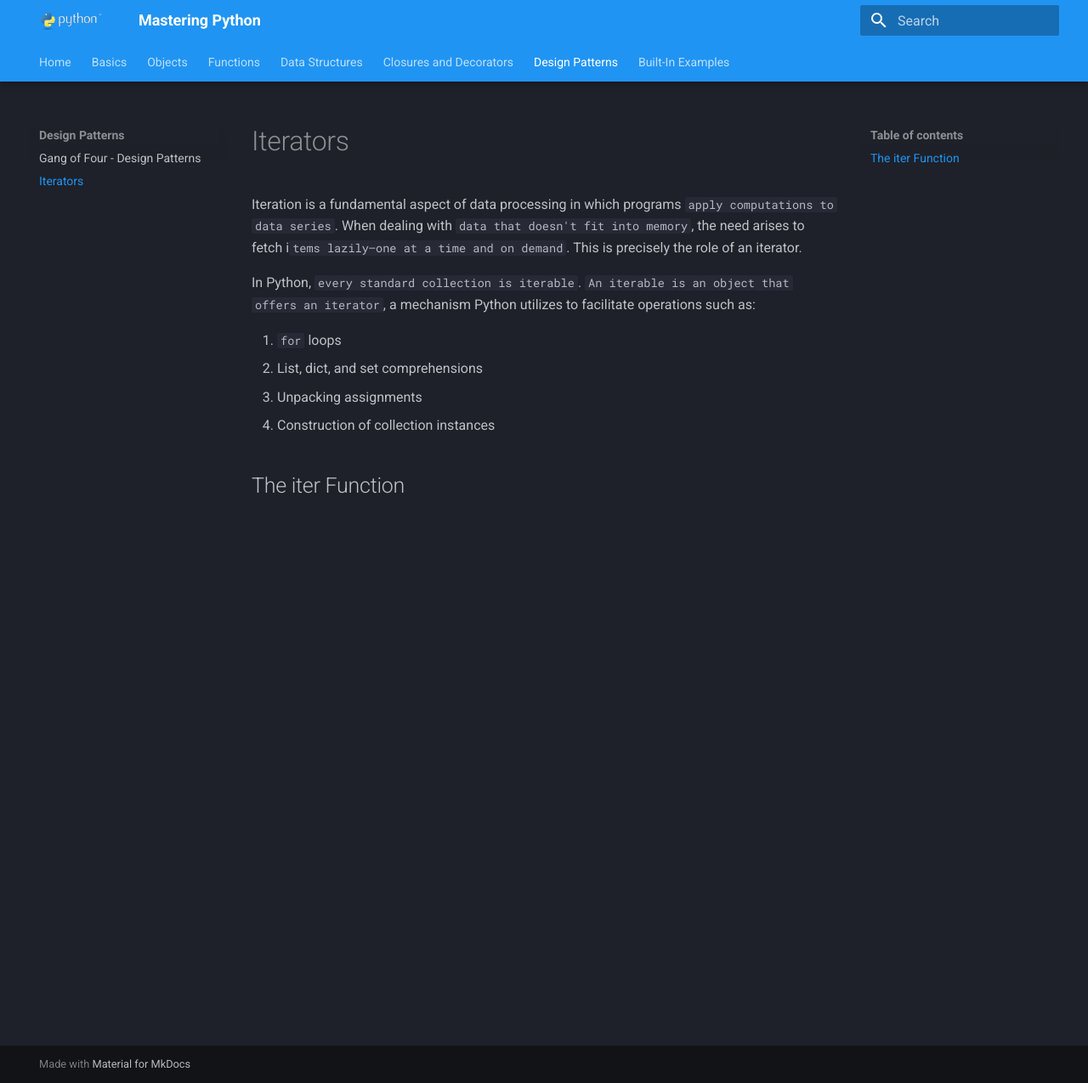
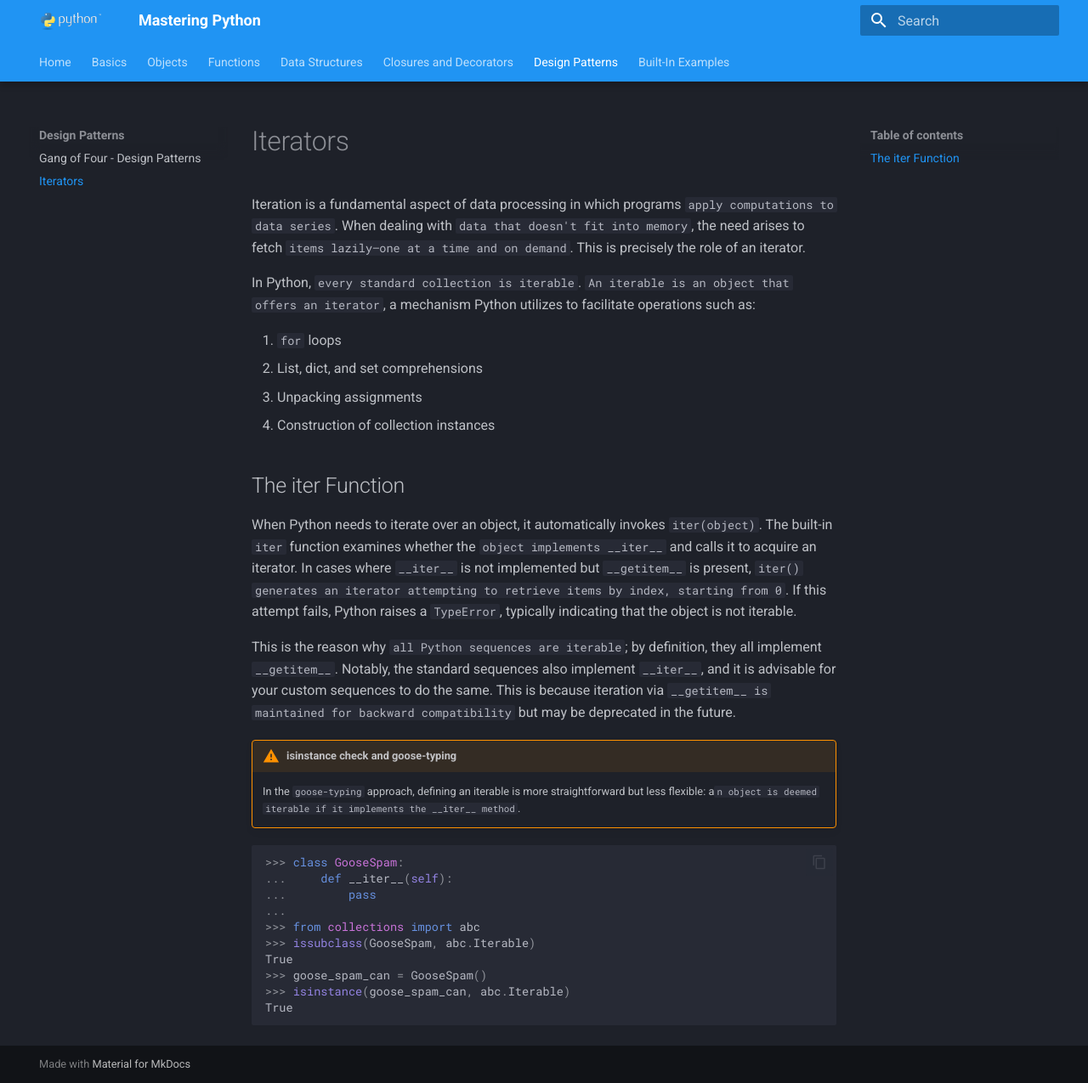
Before and after one commit to RomeroGabriel/mastering-python, an MkDocs documentation site: the page built from doc/design_patterns/iterators.md, in a window 1280 px wide and 1275 px high. Shown: the whole window at 85% size. Built offline with MkDocs 1.6.1 and Material for MkDocs 9.7.7, drawn with Linux system fonts in a browser that asks for light colours.

Commit message:
add iter function

````diff
--- a/doc/design_patterns/iterators.md
+++ b/doc/design_patterns/iterators.md
@@ -1,6 +1,6 @@
 # Iterators
 
-Iteration is a fundamental aspect of data processing in which programs `apply computations to data series`. When dealing with `data that doesn't fit into memory`, the need arises to fetch i`tems lazily—one at a time and on demand`. This is precisely the role of an iterator.
+Iteration is a fundamental aspect of data processing in which programs `apply computations to data series`. When dealing with `data that doesn't fit into memory`, the need arises to fetch `items lazily—one at a time and on demand`. This is precisely the role of an iterator.
 
 In Python, `every standard collection is iterable`. `An iterable is an object that offers an iterator`, a mechanism Python utilizes to facilitate operations such as:
 
@@ -10,3 +10,23 @@ In Python, `every standard collection is iterable`. `An iterable is an object th
 1. Construction of collection instances
 
 ## The iter Function
+
+When Python needs to iterate over an object,  it automatically invokes `iter(object)`. The built-in `iter` function examines whether the `object implements __iter__` and calls it to acquire an iterator. In cases where `__iter__` is not implemented but `__getitem__` is present, `iter() generates an iterator attempting to retrieve items by index, starting from 0`. If this attempt fails, Python raises a `TypeError`, typically indicating that the object is not iterable.
+
+This is the reason why `all Python sequences are iterable`; by definition, they all implement `__getitem__`. Notably, the standard sequences also implement `__iter__`, and it is advisable for your custom sequences to do the same. This is because iteration via `__getitem__ is maintained for backward compatibility` but may be deprecated in the future.
+
+!!! warning "isinstance check and goose-typing"
+    In the `goose-typing` approach, defining an iterable is more straightforward but less flexible: a`n object is deemed iterable if it implements the __iter__ method`.
+
+```python
+>>> class GooseSpam:
+...     def __iter__(self):
+...         pass
+...
+>>> from collections import abc
+>>> issubclass(GooseSpam, abc.Iterable)
+True
+>>> goose_spam_can = GooseSpam()
+>>> isinstance(goose_spam_can, abc.Iterable)
+True
+```
````
